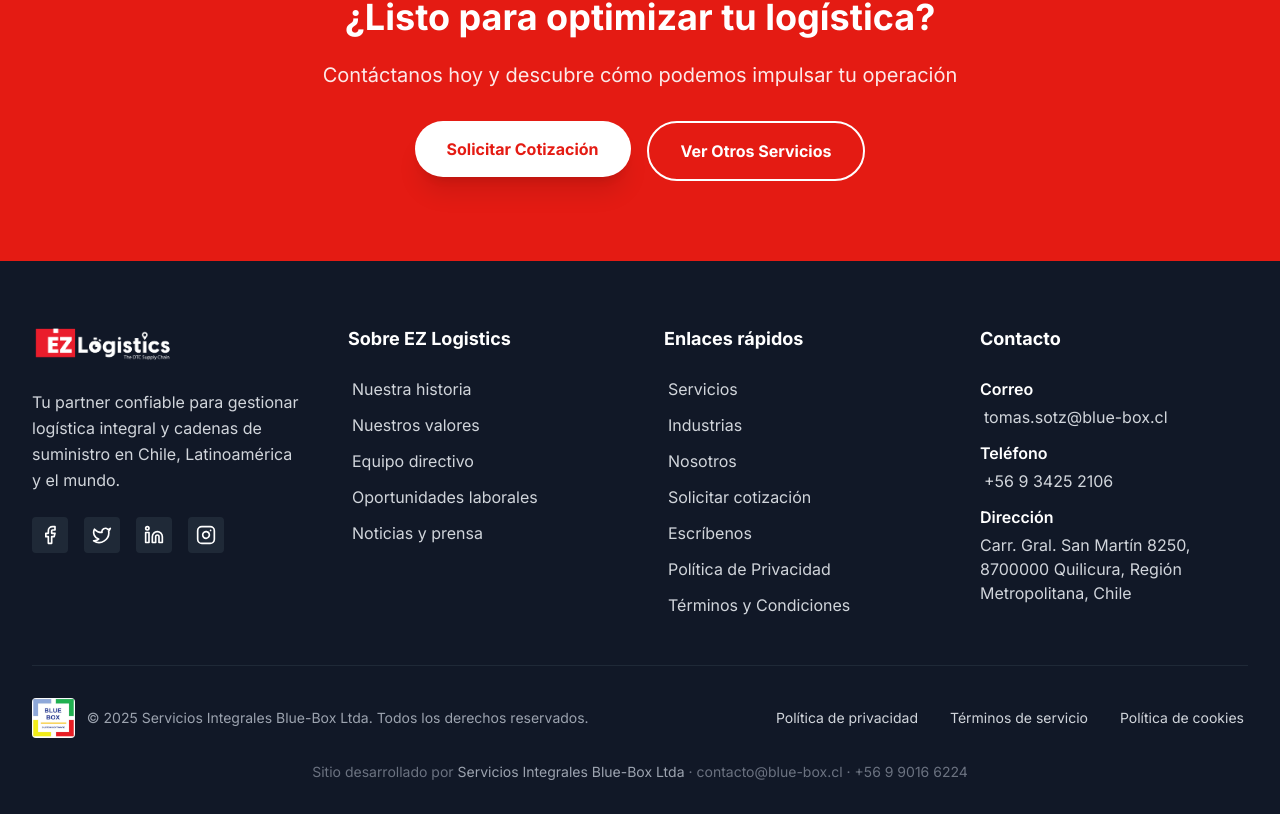
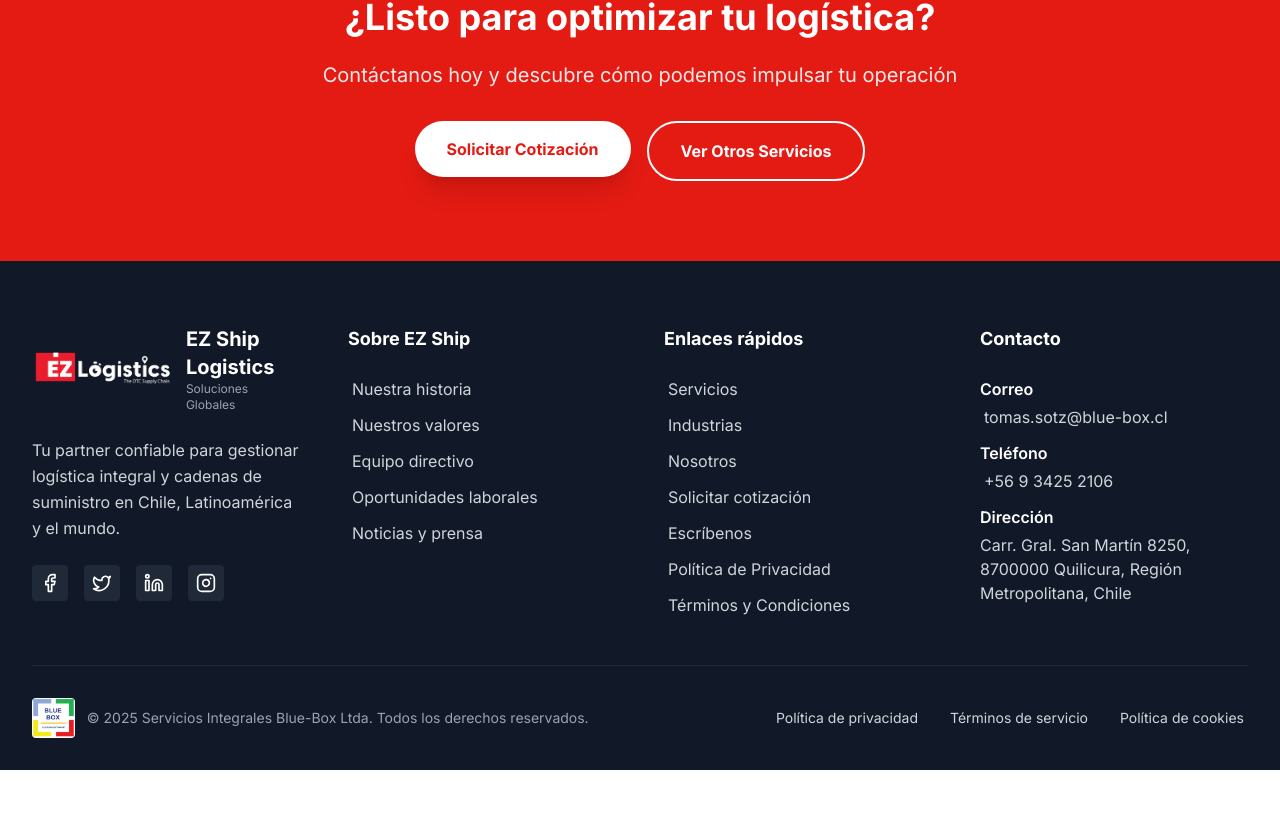
Before and after one commit to cookiecodespy/Ez_webpage, a React (Vite) app: page /servicios/agenciamiento-aduanas in a window 1280 px wide. Shown: the part 3159-3973 px from the top of the page. After the commit the page ends 3929 px from the top, so only its background shows below. Built offline with nearby package versions, Linux system fonts and the light colour scheme.

Commit message:
Revert: Restaurar Footer.tsx al estado original sin cambios en logo/texto

```diff
--- a/src/components/Footer.tsx
+++ b/src/components/Footer.tsx
@@ -25,10 +25,14 @@ const Footer = () => {
             <div className="flex items-center space-x-3 mb-6">
               <img
                 src={logoSrc}
-                alt="EZ Logistics"
+                alt="EZ Ship Logistics"
                 className="h-10 w-auto rounded-md select-none"
                 loading="lazy"
               />
+              <div className="flex flex-col">
+                <span className="text-xl font-bold">EZ Ship Logistics</span>
+                <span className="text-xs text-gray-400">Soluciones Globales</span>
+              </div>
             </div>
             <p className="text-gray-300 mb-6 leading-relaxed">
               Tu partner confiable para gestionar logística integral y cadenas de suministro en Chile, Latinoamérica y el mundo.
@@ -50,7 +54,7 @@ const Footer = () => {
           </div>
 
           <div>
-            <h3 className="text-lg font-bold mb-6">Sobre EZ Logistics</h3>
+            <h3 className="text-lg font-bold mb-6">Sobre EZ Ship</h3>
             <ul className="space-y-3">
               <li>
                 <button onClick={() => scrollToSection('about')} className="text-gray-300 hover:text-white/85 transition-colors focus-visible:outline-none focus-visible:ring-2 focus-visible:ring-[#E41B13]/60 focus-visible:ring-offset-2 focus-visible:ring-offset-gray-900 rounded-md px-1">
@@ -197,13 +201,6 @@ const Footer = () => {
               </a>
             </div>
           </div>
-          <div className="mt-6 text-center">
-            <p className="text-gray-500 text-sm">
-              Sitio desarrollado por <span className="text-gray-400">Servicios Integrales Blue-Box Ltda</span> ·
-              <a href="mailto:contacto@blue-box.cl" className="hover:text-gray-300 transition-colors ml-1">contacto@blue-box.cl</a> ·
-              <a href="tel:+56990166224" className="hover:text-gray-300 transition-colors ml-1">+56 9 9016 6224</a>
-            </p>
-          </div>
         </div>
       </div>
     </footer>
```
